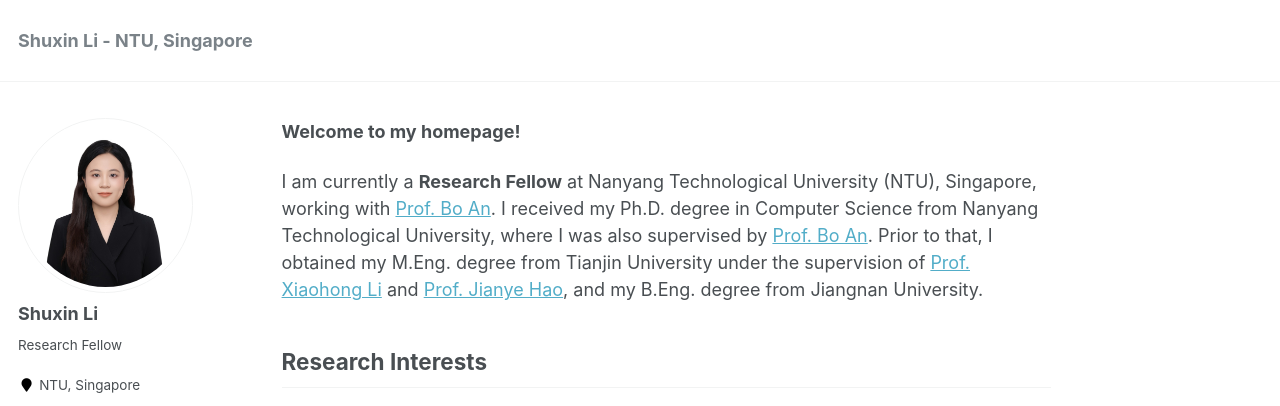
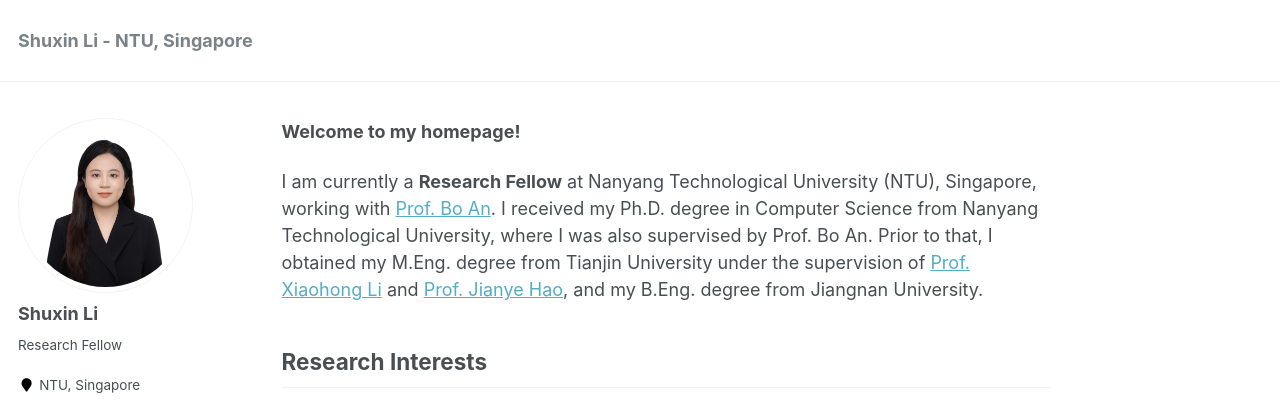
Before and after one commit to ShuxinLi-Info/ShuxinLi-Info.github.io, a Jekyll site: the page built from _pages/about.md, in a window 1280 px wide and 900 px high. Shown: the top 406 px of the window. Built offline with Jekyll 4.4.1, drawn with Linux system fonts in a browser that asks for light colours; some web fonts are replaced; part of the change alters nothing that is shown; some of the changed text lies outside the part shown.

```diff
--- a/_pages/about.md
+++ b/_pages/about.md
@@ -11,7 +11,7 @@ redirect_from:
 <span style="font-size:large;font-weight:bold;"> Welcome to my homepage! </span>
 <br/>
 
-I am currently a **Research Fellow** at Nanyang Technological University (NTU), Singapore, working with [Prof. Bo An](https://personal.ntu.edu.sg/boan/). I received my Ph.D. degree in Computer Science from Nanyang Technological University, where I was also supervised by [Prof. Bo An](https://personal.ntu.edu.sg/boan/). Prior to that, I obtained my M.Eng. degree from Tianjin University under the supervision of [Prof. Xiaohong Li](https://cic.tju.edu.cn/faculty/lxh/index-english.html) and [Prof. Jianye Hao](http://www.icdai.org/jianye.html), and my B.Eng. degree from Jiangnan University.
+I am currently a **Research Fellow** at Nanyang Technological University (NTU), Singapore, working with [Prof. Bo An](https://personal.ntu.edu.sg/boan/). I received my Ph.D. degree in Computer Science from Nanyang Technological University, where I was also supervised by Prof. Bo An. Prior to that, I obtained my M.Eng. degree from Tianjin University under the supervision of [Prof. Xiaohong Li](https://cic.tju.edu.cn/faculty/lxh/index-english.html) and [Prof. Jianye Hao](http://www.icdai.org/jianye.html), and my B.Eng. degree from Jiangnan University.
 
 ## Research Interests
 - (Security) Game Theory Algorithm
@@ -92,7 +92,7 @@ I am currently a **Research Fellow** at Nanyang Technological University (NTU),
   <br/>
   *Proceedings of the 26th International Joint Conference on Artificial Intelligence (IJCAI'17), pp.3742-3748*
 
-- *[IJCAI 2017]* **[Optimal Personalized Defense Strategy against Man-in-the-middle Attack](https://shuxinli-info.github.io/files/Optimal%20Personalized%20Defense%20Strategy%20Against%20Man-In-The-Middle%20Attack.pdf)**
+- *[AAAI 2017]* **[Optimal Personalized Defense Strategy against Man-in-the-middle Attack](https://shuxinli-info.github.io/files/Optimal%20Personalized%20Defense%20Strategy%20Against%20Man-In-The-Middle%20Attack.pdf)**
   <br/>
   Xiaohong Li, <u>Shuxin Li</u>, Jianye Hao, Zhiyong Feng, Bo An
   <br/>
```
